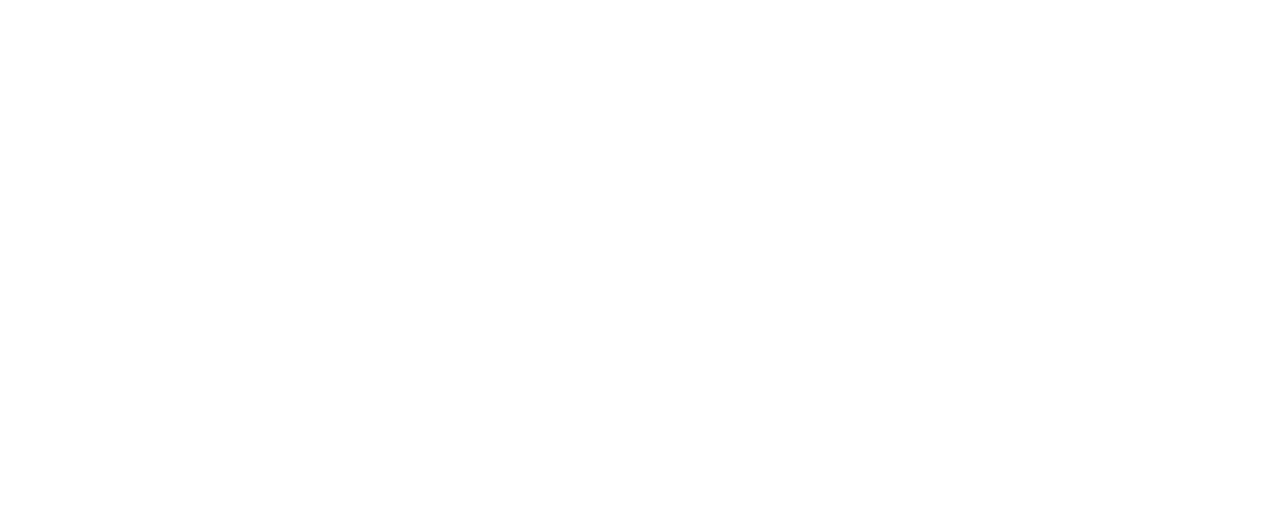
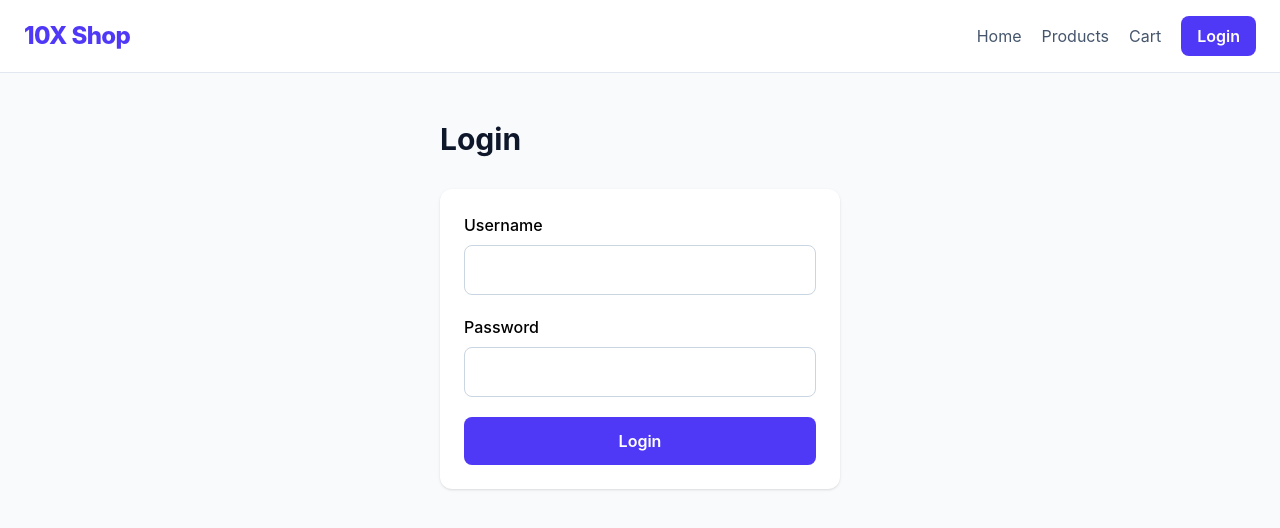
Before and after one commit to NaziPholadashvili/10x-shop, a React (Vite) app: page /login in a window 1280 px wide. Before the commit this address had no page. Shown: the top 528 px of the page. Built offline with nearby package versions, Linux system fonts and the light colour scheme.

Commit message:
feat: add login page and auth context

```diff
--- a/src/App.tsx
+++ b/src/App.tsx
@@ -1,20 +1,25 @@
 
 import { BrowserRouter, Routes, Route } from "react-router-dom";
+import { AuthProvider } from "./context/AuthContext";
 import Layout from "./components/Layout";
 import Home from "./pages/Home";
 import Products from "./pages/Products";
 import ProductDetails from "./pages/ProductDetails";
+import Login from "./pages/Login";
 
 function App() {
   return (
     <BrowserRouter>
+      <AuthProvider>
         <Routes>
           <Route element={<Layout />}>
             <Route path="/" element={<Home />} />
             <Route path="/products" element={<Products />} />
             <Route path="/products/:id" element={<ProductDetails />} />
+            <Route path="/login" element={<Login />} />
           </Route>
         </Routes>
+      </AuthProvider>
     </BrowserRouter>
   );
 }
--- /dev/null
+++ b/src/context/AuthContext.tsx
@@ -0,0 +1,57 @@
+
+import {
+    createContext,
+    useContext,
+    useState,
+    type ReactNode,
+} from "react";
+
+interface AuthContextType {
+    username: string | null;
+    isAuthenticated: boolean;
+    login: (username: string) => void;
+    logout: () => void;
+}
+
+const AuthContext = createContext<AuthContextType | undefined>(
+    undefined
+);
+
+export function AuthProvider({
+    children,
+}: {
+    children: ReactNode;
+}) {
+    const [username, setUsername] = useState<string | null>(null);
+
+    function login(name: string) {
+        setUsername(name);
+    }
+
+    function logout() {
+        setUsername(null);
+    }
+
+    return (
+        <AuthContext.Provider
+            value={{
+                username,
+                isAuthenticated: username !== null,
+                login,
+                logout,
+            }}
+        >
+            {children}
+        </AuthContext.Provider>
+    );
+}
+
+export function useAuth() {
+    const context = useContext(AuthContext);
+
+    if (context === undefined) {
+        throw new Error("useAuth must be used within AuthProvider");
+    }
+
+    return context;
+}
--- /dev/null
+++ b/src/pages/Login.tsx
@@ -0,0 +1,80 @@
+
+import { useState, type FormEvent } from "react";
+import { useNavigate } from "react-router-dom";
+import { useAuth } from "../context/AuthContext";
+
+export default function Login() {
+    const [username, setUsername] = useState("");
+    const [password, setPassword] = useState("");
+    const [error, setError] = useState("");
+
+    const { login } = useAuth();
+    const navigate = useNavigate();
+
+    function handleSubmit(event: FormEvent<HTMLFormElement>) {
+        event.preventDefault();
+
+        if (!username.trim() || !password.trim()) {
+            setError("Username and password are required.");
+            return;
+        }
+
+        setError("");
+        login(username.trim());
+        navigate("/");
+    }
+
+    return (
+        <main className="mx-auto max-w-md px-6 py-12">
+            <h1 className="mb-8 text-3xl font-bold text-slate-900">
+                Login
+            </h1>
+
+            <form
+                onSubmit={handleSubmit}
+                className="space-y-5 rounded-xl bg-white p-6 shadow-sm"
+            >
+                <div>
+                    <label htmlFor="username" className="mb-2 block font-medium">
+                        Username
+                    </label>
+                    <input
+                        id="username"
+                        type="text"
+                        value={username}
+                        onChange={(event) => setUsername(event.target.value)}
+                        required
+                        className="w-full rounded-lg border border-slate-300 p-3"
+                    />
+                </div>
+
+                <div>
+                    <label htmlFor="password" className="mb-2 block font-medium">
+                        Password
+                    </label>
+                    <input
+                        id="password"
+                        type="password"
+                        value={password}
+                        onChange={(event) => setPassword(event.target.value)}
+                        required
+                        className="w-full rounded-lg border border-slate-300 p-3"
+                    />
+                </div>
+
+                {error && (
+                    <p role="alert" className="text-sm text-red-600">
+                        {error}
+                    </p>
+                )}
+
+                <button
+                    type="submit"
+                    className="w-full rounded-lg bg-indigo-600 px-4 py-3 font-semibold text-white hover:bg-indigo-700"
+                >
+                    Login
+                </button>
+            </form>
+        </main>
+    );
+}
```
Lines whose indentation alone changed are shown as unchanged.
